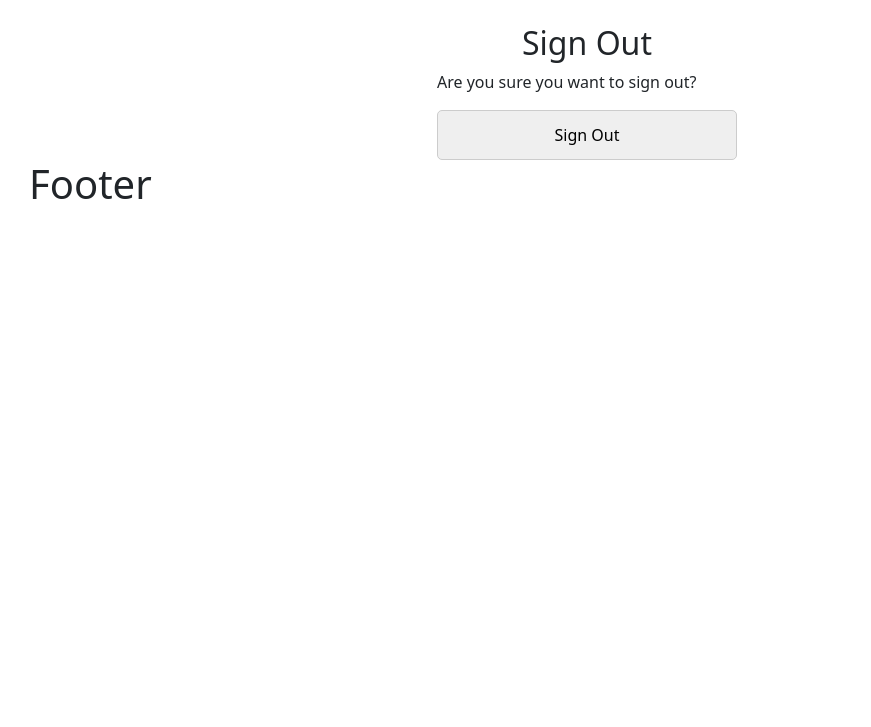
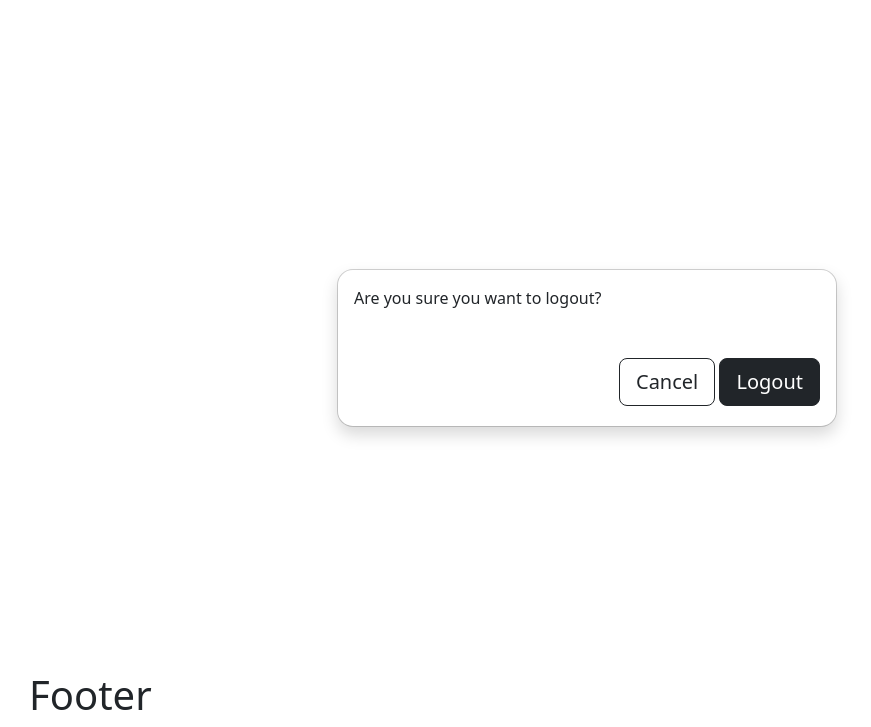
Before and after one commit to Bassel-A-Elazab/SimpleBlogUsingDjangoAndTemplate, a Django app: page /accounts/logout/ in a window 1280 px wide. Shown: the part 73-800 px from the top of the page, without its empty margins (53-924 px from the left). Run offline with Django 4.2, Linux system fonts and the light colour scheme; a user stored in the database is signed in; tables that the repository leaves empty hold one stand-in row (values such as "Sample post"); grey boxes marked "Sample" are stand-in pictures.

Commit message:
Update the logout page design with Bootstrap.

```diff
--- a/webblog/templates/account/logout.html
+++ b/webblog/templates/account/logout.html
@@ -1,24 +1,30 @@
 {% extends 'account/base.html' %}
-
-{% load i18n %}
-
-{% block head_title %}{% trans 'Sign Out' %}{% endblock %}
-
+{% load static i18n %}
+{% load account %}
+{% block head_title %}{% trans 'Logout' %}{% endblock %}
 {% block content %}
 
-<div class="logout_container">
-    <div class="logout_header">
-        <h2>{% trans 'Sign Out' %}</h2>
+<div class="d-flex flex-grow-1 justify-content-center align-items-center">
+    <div class="modal modal-sheet position-static d-block p-4 py-md-5" tabindex="-1" role="dialog" id="modalSheet">
+        <div class="modal-dialog" role="document">
+            <div class="modal-content rounded-4 shadow">
+                <div class="modal-header border-bottom-0">
+                    <p>Are you sure you want to logout?</p>
                 </div>
-    <div class="logout_form">
-        <p>{% trans 'Are you sure you want to sign out?' %}</p>
+                <div class="modal-footer flex-row align-items-stretch w-100 gap-2 pb-3 border-top-0">
                     <form method="post" action="{% url 'account_logout' %}">
                         {% csrf_token %}
                         {% if redirect_field_value %}
                         <input type="hidden" name="{{ redirect_field_name }}" value="{{ redirect_field_value }}" />
                         {% endif %}
-            <button class="logout_submit_button" >{% trans 'Sign Out' %}</button>
+                        <a class="btn btn-lg btn-outline-dark" href="{{ request.META.HTTP_REFERER }}">
+                            {% trans 'Cancel'%}</a>
+                        <button type="submit" class="btn btn-lg btn-dark">{% trans 'Logout' %}</button>
                     </form>
                 </div>
             </div>
+        </div>
+    </div>
+</div>
+
 {% endblock %}
--- a/webblog/templates/header.html
+++ b/webblog/templates/header.html
@@ -30,7 +30,7 @@
                     <a class="dropdown-item" href="{% url 'blogger-settings' user.pk %}">Settings</a>
                 </li>
                 <li>
-                    <a class="dropdown-item" href="{% url 'account_logout' %}">Sign out</a>
+                    <a class="dropdown-item" href="{% url 'account_logout' %}">Logout</a>
                 </li>
             </ul>
         </div>
```
Lines whose indentation alone changed are shown as unchanged.
